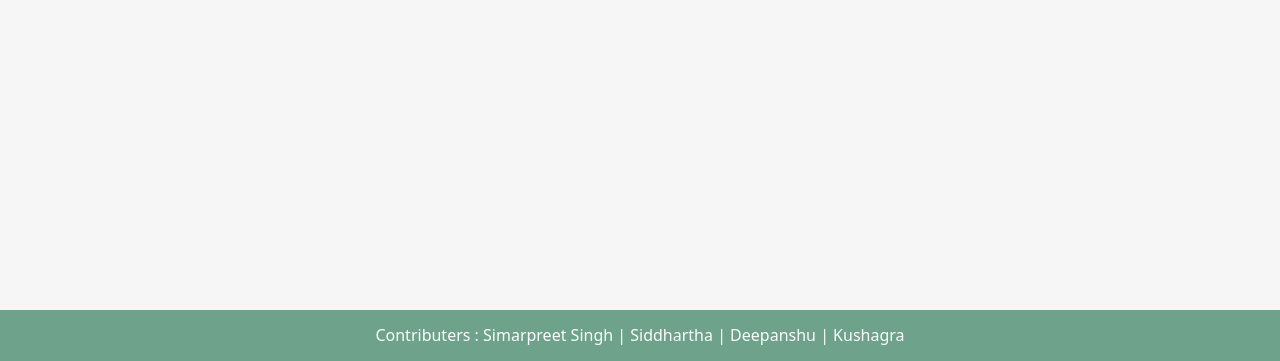
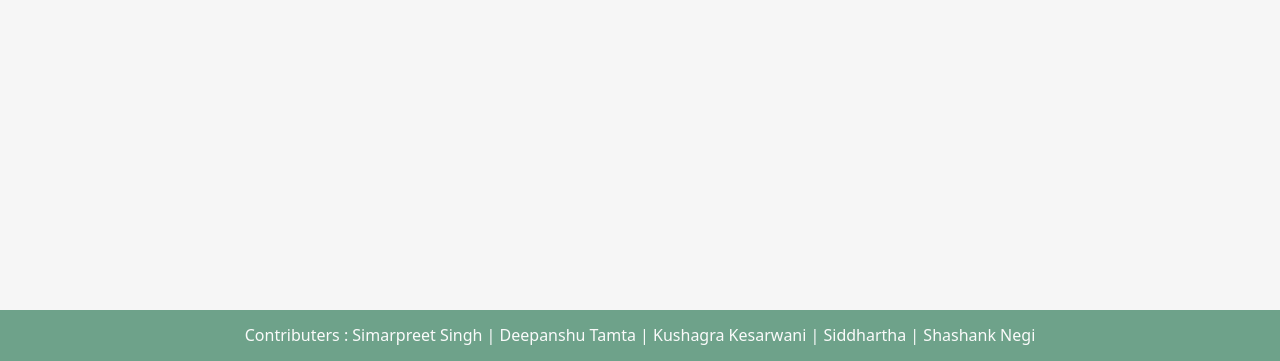
Before and after one commit to simarpreet7/attendance, a Node server app: page / in a window 1280 px wide. Shown: the part 439-800 px from the top of the page. Run offline with Node 20, Linux system fonts and the light colour scheme; some libraries are stand-ins or nearby versions.

Commit message:
Update footer.ejs

```diff
--- a/views/partials/footer.ejs
+++ b/views/partials/footer.ejs
@@ -5,6 +5,6 @@
 <footer class="text-center text-lg-start">
   <!-- Copyright -->
   <div class="text-center p-3" style="background-color: rgba(0, 0, 0, 0.2);">
-    Contributers : Simarpreet Singh | Siddhartha | Deepanshu | Kushagra
+    Contributers :  Simarpreet Singh | Deepanshu Tamta | Kushagra Kesarwani | Siddhartha | Shashank Negi
     </div>
 </footer>
```
